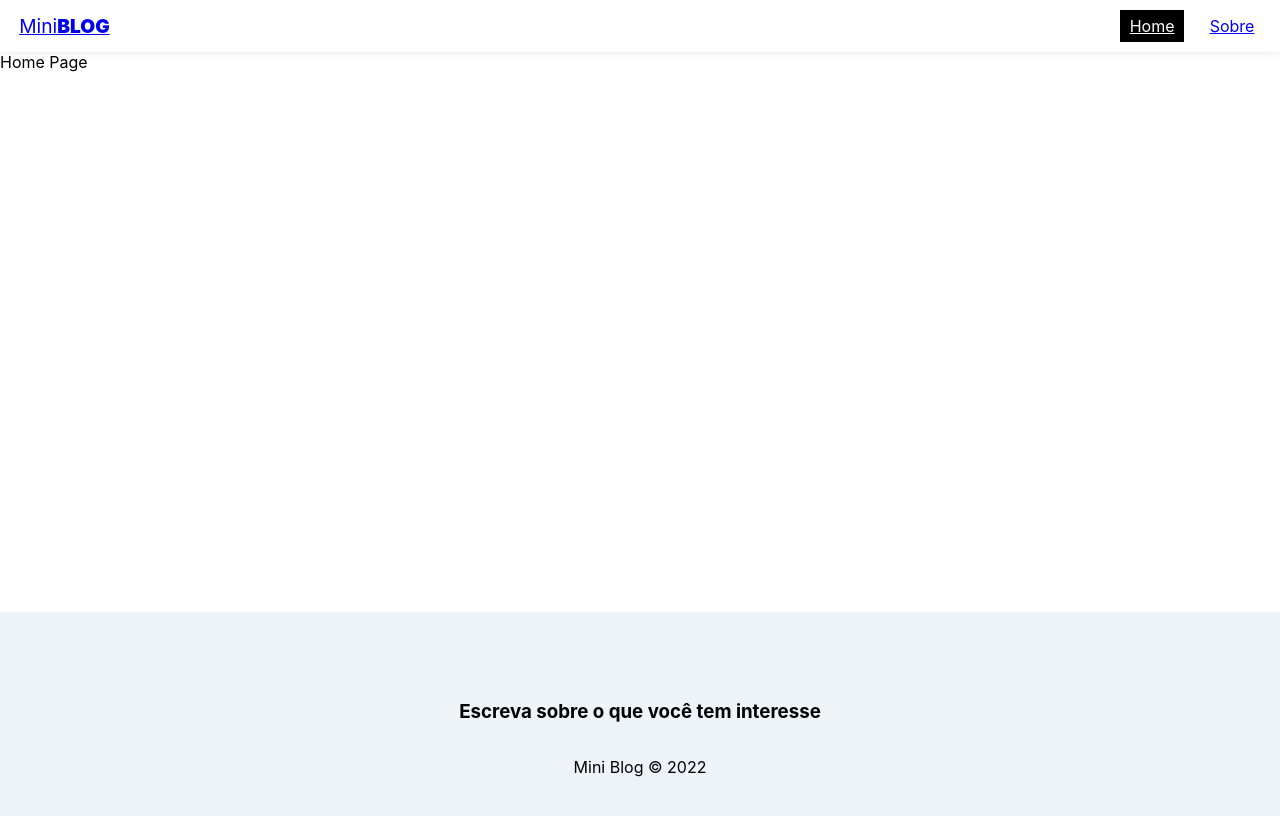
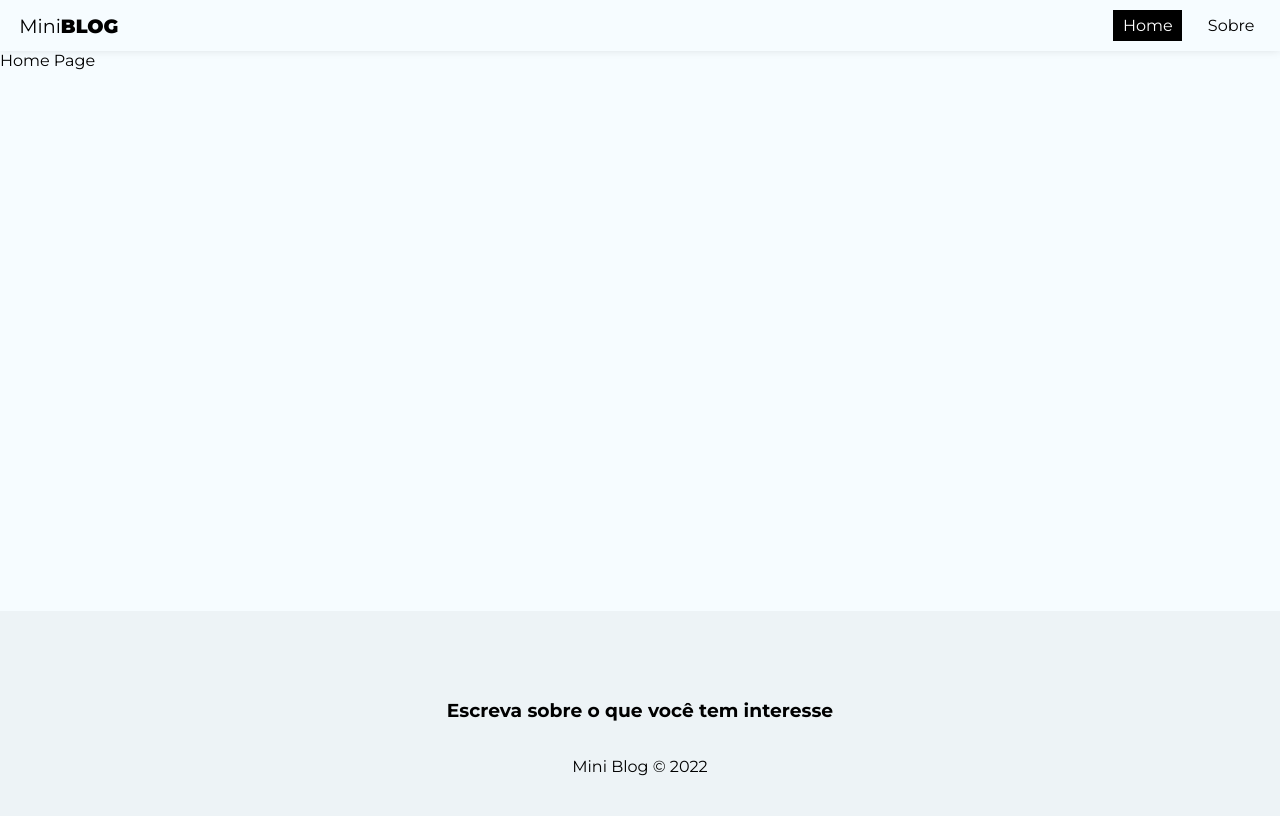
Before and after one commit to Mateus-Castellar/miniblog-react-firebase, a React (Create React App) app: page / in a window 1280 px wide. Shown: the top 816 px of the page. Built offline with nearby package versions, Linux system fonts and the light colour scheme.

Commit message:
feat: Estilos css gerais

```diff
--- a/public/index.html
+++ b/public/index.html
@@ -25,6 +25,7 @@
       Learn how to configure a non-root public URL by running `npm run build`.
     -->
     <title>miniblog</title>
+    <link rel="preconnect" href="https://fonts.googleapis.com"><link rel="preconnect" href="https://fonts.gstatic.com" crossorigin><link href="https://fonts.googleapis.com/css2?family=Montserrat:ital,wght@0,100;0,200;0,300;0,400;0,500;0,600;0,700;0,800;0,900;1,100;1,200;1,300;1,400;1,500;1,600;1,700;1,800;1,900&display=swap" rel="stylesheet">
   </head>
   <body>
     <noscript>You need to enable JavaScript to run this app.</noscript>
--- a/src/index.css
+++ b/src/index.css
@@ -1,13 +1,33 @@
-body {
+body{
+  background-color: #f6fcff;
+  padding: 0;
   margin: 0;
-  font-family: -apple-system, BlinkMacSystemFont, 'Segoe UI', 'Roboto', 'Oxygen',
-    'Ubuntu', 'Cantarell', 'Fira Sans', 'Droid Sans', 'Helvetica Neue',
-    sans-serif;
-  -webkit-font-smoothing: antialiased;
-  -moz-osx-font-smoothing: grayscale;
+  font-family: "Montserrat", sans-serif;
 }
 
-code {
-  font-family: source-code-pro, Menlo, Monaco, Consolas, 'Courier New',
-    monospace;
+input::placeholder,
+textarea::placeholder{
+  font-family: "Montserrat", sans-serif;
 }
+
+input:focus,
+textarea:focus{
+  outline: none;
+}
+
+a,
+nav button{
+  text-decoration: none;
+  background-color: transparent;
+  border: none;
+  color: #000;
+  transition: .4s;
+  font-size: 1em;
+  cursor: pointer;
+  font-family: "Montserrat", sans-serif;
+}
+
+a:hover,
+nav button:hover{
+  color: #bbb;
+}
```
